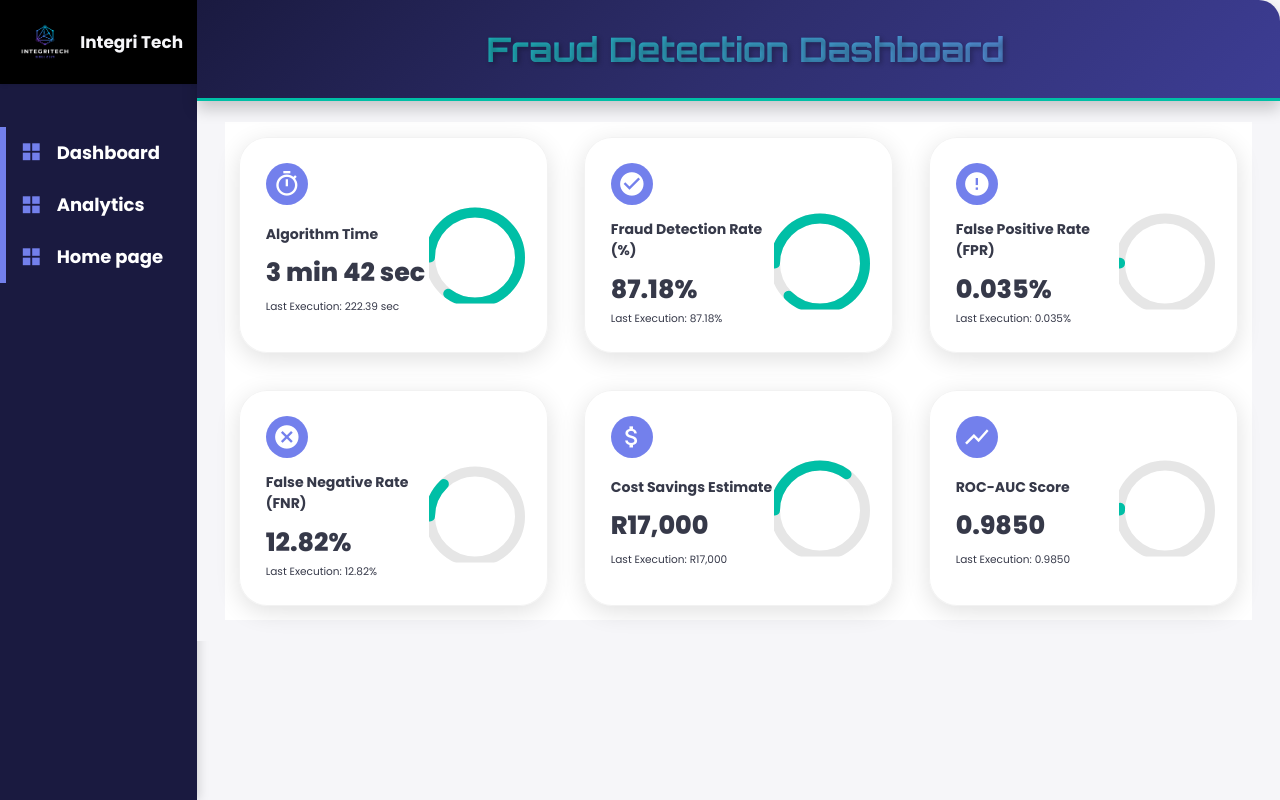
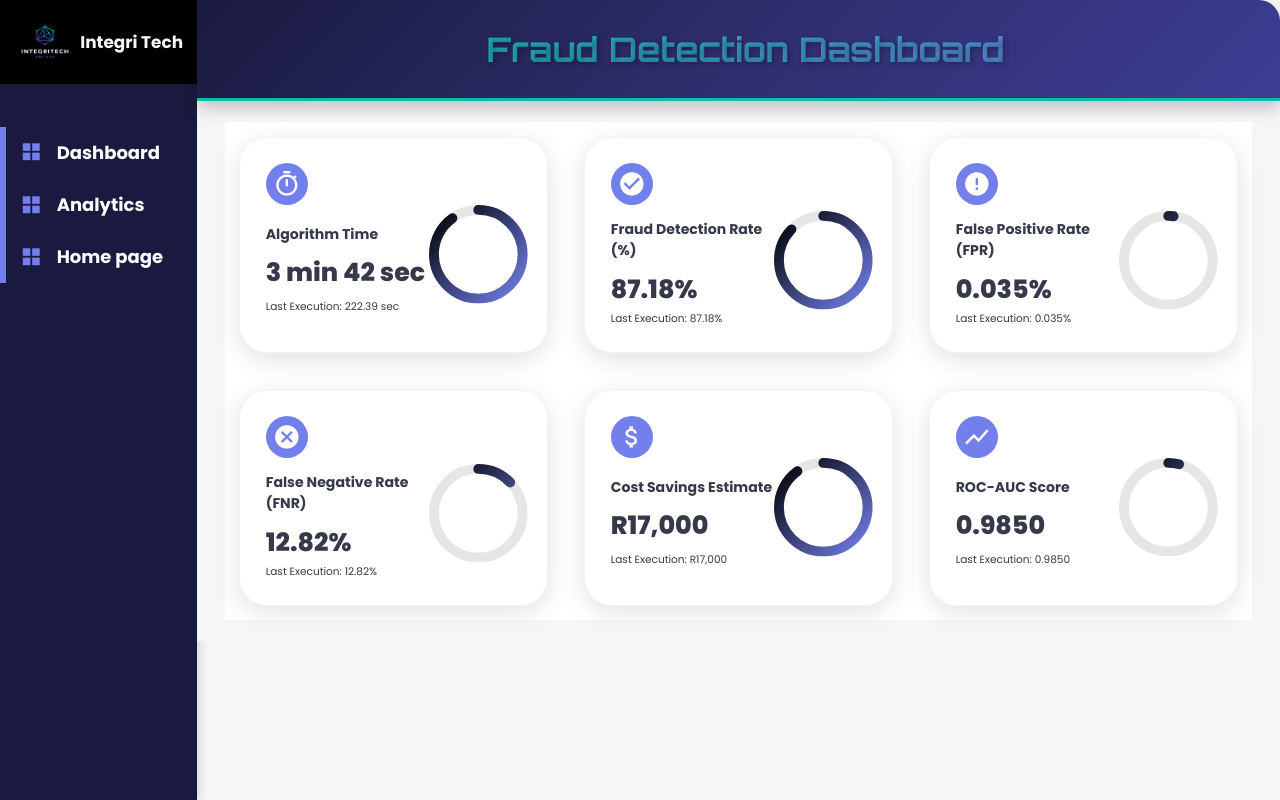
Before and after one commit to KeabetsweMotloung/Fraud-detection-System, a Flask app: page /dashboard in a window 1280 px wide. Run offline with Flask 3, Linux system fonts and the light colour scheme; parts of the project's set-up code (start-up, migrations or seed data) failed here and were passed over; some libraries are stand-ins or nearby versions.

Commit message:
removed pages that were not required and fixed the progress circles

```diff
--- a/Client/static/css/Dashboard_style.css
+++ b/Client/static/css/Dashboard_style.css
@@ -190,8 +190,6 @@ aside .logo .danger {
 
 
 /* SIDE BAR */
-
-
 aside .sidebar{
     display: flex;
     flex-direction: column;
@@ -251,8 +249,6 @@ aside .sidebar a:hover span{
 
 
 /* MAIN */
-
-
 main {
     flex: 1;
     display: flex;
@@ -268,7 +264,6 @@ position: relative;
 padding: 1.5rem 2rem;
 letter-spacing: 0.5px;
 font-size: 2rem;
-/* background: var(--dark-blue); */
  background: linear-gradient(
     135deg,
     #1a1a40 0%,
@@ -339,7 +334,6 @@ main > h1::after {
   -webkit-text-fill-color: transparent;
   text-shadow: 2px 2px 5px rgba(0, 0, 0, 0.3);
   text-align: center;
-  /* display: inline-block; */
   animation: fadeInUp 1s ease-out forwards;
   margin-right: 0.6rem;
   position: relative;
@@ -388,27 +382,35 @@ main > h1::after {
 
 
 
-/* grey “track” circle */
+
 .bg-circle {
     fill: none;
     stroke: #e6e6e6;
     stroke-width: 10;
   }
 
-  /* green “progress” circle */
+  .progress{
+    position: relative;
+    width: 92px;
+    height: 92px;
+  }
+
+  .progress-ring{
+    width: 100%;
+    height: 100%;
+    transform: rotate(-90deg);
+  }
+
+
   .progress-circle {
     fill: none;
-    stroke: #00bfa6;
+    stroke: url(#green-gradient);
     stroke-width: 10;
     stroke-linecap: round;
+    stroke-dasharray: 282.6;
+    stroke-dashoffset: 282.6;
+    transition: stroke-dashoffset 1s ease;
 
-    /* initialize to fully empty */
-    stroke-dasharray: 283;
-    stroke-dashoffset: 283;
-
-    transform: rotate(-90deg);
-    transform-origin: 50% 50%;
-    transition: stroke-dashoffset 1s ease;
   }
 
   .rotated {
--- a/Client/templates/Dashboard.html
+++ b/Client/templates/Dashboard.html
@@ -52,7 +52,6 @@
 
             <main>
             <div class="insights">
-                <!-- Algorithm Time -->
                 <div class="algorithm-time">
                     <span class="material-icons-sharp" title="The amount of time it takes for the algorithm to compute">timer</span>
                     <div class="middle">
@@ -60,10 +59,17 @@
                             <h3>Algorithm Time</h3>
                             <h1>3 min 42 sec</h1>
                         </div>
-                        <div class="progress" data-percentage="85">
-                            <svg width="92" height="92" class="rotated">
-                              <circle cx="46" cy="46" r="45" class="bg-circle"/>
-                              <circle cx="46" cy="46" r="45" class="progress-circle"/>
+                        <div class="progress" data-percentage="90">
+                            <svg viewBox="0 0 100 100" class="progress-ring">
+                                <defs>
+                                    <linearGradient id="green-gradient" x1="1" y1="0" x2="0" y2="1">
+                                        <stop offset="0%" stop-color="00bfa6"/>
+                                        <stop offset="100%" stop-color="#7380ec"/>
+                                    </linearGradient>
+                                </defs>
+
+                              <circle cx="50" cy="50" r="45" class="bg-circle"/>
+                              <circle cx="50" cy="50" r="45" class="progress-circle"/>
                             </svg>
                           </div>
 
@@ -71,7 +77,6 @@
                     <small class="text-muted">Last Execution: 222.39 sec</small>
                 </div>
 
-                <!-- Fraud Detection Rate -->
                 <div class="fraud_detection_rate">
                     <span class="material-icons-sharp" title="Shows how well fraud cases are caught">check_circle</span>
                     <div class="middle">
@@ -80,9 +85,16 @@
                             <h1>87.18%</h1>
                         </div>
                         <div class="progress" data-percentage="87.18">
-                            <svg width="92" height="92" class="rotated">
-                              <circle cx="46" cy="46" r="45" class="bg-circle"/>
-                              <circle cx="46" cy="46" r="45" class="progress-circle"/>
+                            <svg viewBox="0 0 100 100" class="progress-ring">
+                                <defs>
+                                    <linearGradient id="green-gradient" x1="1" y1="0" x2="0" y2="1">
+                                        <stop offset="0%" stop-color="00bfa6"/>
+                                        <stop offset="100%" stop-color="#7380ec"/>
+                                    </linearGradient>
+                                </defs>
+
+                              <circle cx="50" cy="50" r="45" class="bg-circle"/>
+                              <circle cx="50" cy="50" r="45" class="progress-circle"/>
                             </svg>
                           </div>
 
@@ -91,7 +103,6 @@
                     <small class="text-muted">Last Execution: 87.18%</small>
                 </div>
 
-                <!-- False Positive Rate -->
                 <div class="false_postive_rate">
                     <span class="material-icons-sharp" title="Percentage of false alarm">error</span>
                     <div class="middle">
@@ -99,10 +110,17 @@
                             <h3>False Positive Rate (FPR)</h3>
                             <h1>0.035%</h1>
                         </div>
-                        <div class="progress" data-percentage="0.335">
-                            <svg width="92" height="92" class="rotated">
-                              <circle cx="46" cy="46" r="45" class="bg-circle"/>
-                              <circle cx="46" cy="46" r="45" class="progress-circle"/>
+                       <div class="progress" data-percentage="2">
+                            <svg viewBox="0 0 100 100" class="progress-ring">
+                                <defs>
+                                    <linearGradient id="green-gradient" x1="1" y1="0" x2="0" y2="1">
+                                        <stop offset="0%" stop-color="00bfa6"/>
+                                        <stop offset="100%" stop-color="#7380ec"/>
+                                    </linearGradient>
+                                </defs>
+
+                              <circle cx="50" cy="50" r="45" class="bg-circle"/>
+                              <circle cx="50" cy="50" r="45" class="progress-circle"/>
                             </svg>
                           </div>
 
@@ -110,7 +128,7 @@
                     <small class="text-muted">Last Execution: 0.035%</small>
                 </div>
 
-                <!-- False Negative Rate -->
+
                 <div class="false_negative_rate">
                     <span class="material-icons-sharp" title="Missed fraud by the algorithm">cancel</span>
                     <div class="middle">
@@ -118,10 +136,17 @@
                             <h3>False Negative Rate (FNR)</h3>
                             <h1>12.82%</h1>
                         </div>
-                        <div class="progress" data-percentage="12.82">
-                            <svg width="92" height="92" class="rotated">
-                              <circle cx="46" cy="46" r="45" class="bg-circle"/>
-                              <circle cx="46" cy="46" r="45" class="progress-circle"/>
+                       <div class="progress" data-percentage="12.82">
+                            <svg viewBox="0 0 100 100" class="progress-ring">
+                                <defs>
+                                    <linearGradient id="green-gradient" x1="1" y1="0" x2="0" y2="1">
+                                        <stop offset="0%" stop-color="00bfa6"/>
+                                        <stop offset="100%" stop-color="#7380ec"/>
+                                    </linearGradient>
+                                </defs>
+
+                              <circle cx="50" cy="50" r="45" class="bg-circle"/>
+                              <circle cx="50" cy="50" r="45" class="progress-circle"/>
                             </svg>
                           </div>
 
@@ -129,7 +154,7 @@
                     <small class="text-muted">Last Execution: 12.82%</small>
                 </div>
 
-                <!-- Cost Savings Estimate -->
+
                 <div class="cost_savings_estimate">
                     <span class="material-icons-sharp" title="The savings from the algorithm">attach_money</span>
                     <div class="middle">
@@ -137,10 +162,17 @@
                             <h3>Cost Savings Estimate</h3>
                             <h1 id="cost-savings">R17,000</h1>
                         </div>
-                        <div class="progress" data-percentage="35">
-                            <svg width="92" height="92" class="rotated">
-                              <circle cx="46" cy="46" r="45" class="bg-circle"/>
-                              <circle cx="46" cy="46" r="45" class="progress-circle"/>
+                       <div class="progress" data-percentage="90">
+                            <svg viewBox="0 0 100 100" class="progress-ring">
+                                <defs>
+                                    <linearGradient id="green-gradient" x1="1" y1="0" x2="0" y2="1">
+                                        <stop offset="0%" stop-color="00bfa6"/>
+                                        <stop offset="100%" stop-color="#7380ec"/>
+                                    </linearGradient>
+                                </defs>
+
+                              <circle cx="50" cy="50" r="45" class="bg-circle"/>
+                              <circle cx="50" cy="50" r="45" class="progress-circle"/>
                             </svg>
                           </div>
 
@@ -148,7 +180,7 @@
                     <small class="text-muted">Last Execution: R17,000</small>
                 </div>
 
-                <!-- ROC-AUC Score -->
+
                 <div class="roc_auc_score">
                     <span class="material-icons-sharp" title="Indicates overall model quality.">show_chart</span>
                     <div class="middle">
@@ -156,10 +188,17 @@
                             <h3>ROC-AUC Score</h3>
                             <h1>0.9850</h1>
                         </div>
-                        <div class="progress" data-percentage="0.9850">
-                            <svg width="92" height="92" class="rotated">
-                              <circle cx="46" cy="46" r="45" class="bg-circle"/>
-                              <circle cx="46" cy="46" r="45" class="progress-circle"/>
+                       <div class="progress" data-percentage="4">
+                            <svg viewBox="0 0 100 100" class="progress-ring">
+                                <defs>
+                                    <linearGradient id="green-gradient" x1="1" y1="0" x2="0" y2="1">
+                                        <stop offset="0%" stop-color="00bfa6"/>
+                                        <stop offset="100%" stop-color="#7380ec"/>
+                                    </linearGradient>
+                                </defs>
+
+                              <circle cx="50" cy="50" r="45" class="bg-circle"/>
+                              <circle cx="50" cy="50" r="45" class="progress-circle"/>
                             </svg>
                           </div>
 
@@ -176,20 +215,22 @@
         document.addEventListener('DOMContentLoaded', () => {
           document.querySelectorAll('.progress').forEach(progress => {
             const circle = progress.querySelector('.progress-circle');
-            const pct    = parseFloat(progress.dataset.percentage);
+            const pct = parseFloat(progress.dataset.percentage);
             if (!circle || isNaN(pct)) return;
 
-            // 1) circumference
-            const r = circle.r.baseVal.value;
-            const c = 2 * Math.PI * r;
+            // circumference
 
-            // 2) start empty
-            circle.style.strokeDasharray  = c;
-            circle.style.strokeDashoffset = c;
+            const radius = parseFloat(circle.getAttribute("r"));
+            const circumference = 2 * Math.PI * radius;
 
-            // 3) next frame → animate to target
+            //start off as empty
+            circle.style.strokeDasharray  = '${circumference}';
+            circle.style.strokeDashoffset = '${circumference}';
+
+            //next frame then animate to target
             requestAnimationFrame(() => {
-              circle.style.strokeDashoffset = c - (pct/100) * c;
+              circle.style.strokeDashoffset = circumference - (pct/100) * circumference;
+              circle.style.strokeDashoffset = '${offset}'
             });
           });
         });
--- a/Client/templates/Home.html
+++ b/Client/templates/Home.html
@@ -109,7 +109,7 @@
 </html>
 
 <script>
-    // SCRIPT FOR SCREEN SIZING
+    // SCREEN SIZING
 window.onload = function () {
     let header = document.querySelector("header");
     let mainContent = document.querySelector("main");
--- a/Server/server.py
+++ b/Server/server.py
@@ -47,7 +47,6 @@ if not os.path.exists(Upload):
 app.config['UPLOAD'] = Upload
 
 
-# ROUTING
 @app.route('/')
 def home():
     return render_template('Home.html')
--- a/scripts/convert_time_and_day.py
+++ b/scripts/convert_time_and_day.py
@@ -3,7 +3,7 @@ import pandas as pd
 
 df = pd.read_csv('app\data\creditcard_sampled.csv')
 
-# Create a new 'Day' column (1st day is 0)
+# Create a new 'hour' column
 df['Hour'] = (df['Time'] // 3600).astype(int)
 
 total_per_hour = df.groupby("Hour").size()
--- a/scripts/model_evaluation.py
+++ b/scripts/model_evaluation.py
@@ -40,7 +40,6 @@ def evaluate_xgboost_with_randomsearch(X_train, y_train, X_test, y_test):
 
     print(f"Time taken for RandomizedSearchCV: {elapsed_time:.2f} seconds")
 
-    # Get the best model
     best_model = random_search.best_estimator_
 
 
@@ -85,7 +84,7 @@ def evaluate_xgboost_with_randomsearch(X_train, y_train, X_test, y_test):
 
     # Save the model
     this_file = os.path.abspath(__file__)
-    base_dir  = os.path.dirname(os.path.dirname(this_file))  # go from scripts/ to root
+    base_dir  = os.path.dirname(os.path.dirname(this_file))
     models_dir = os.path.join(base_dir, 'models')
     model_path = os.path.join(models_dir, 'Fraud_model.joblib')
 
```
Also changed, not shown: scripts/data_pipeline_csv.py (deleted, +0 -8 lines), 3 other files.
